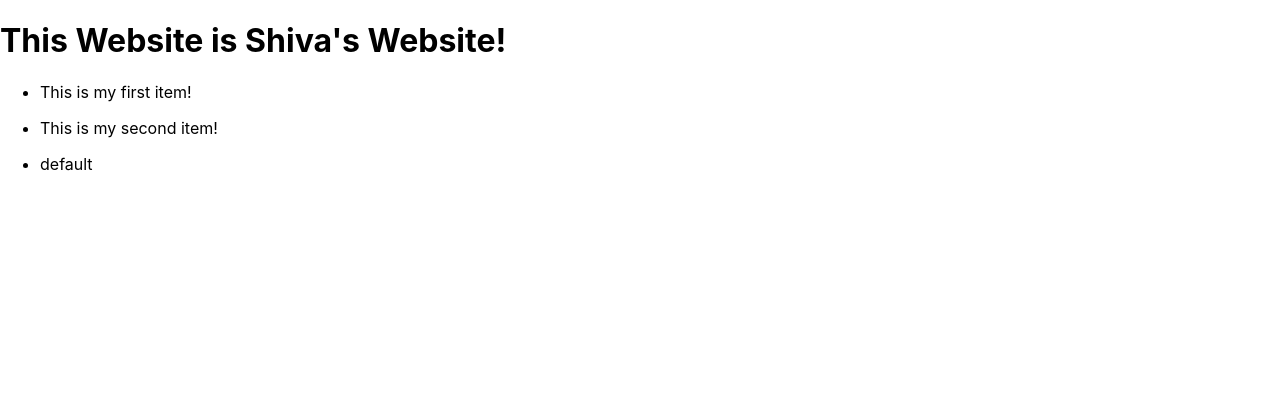
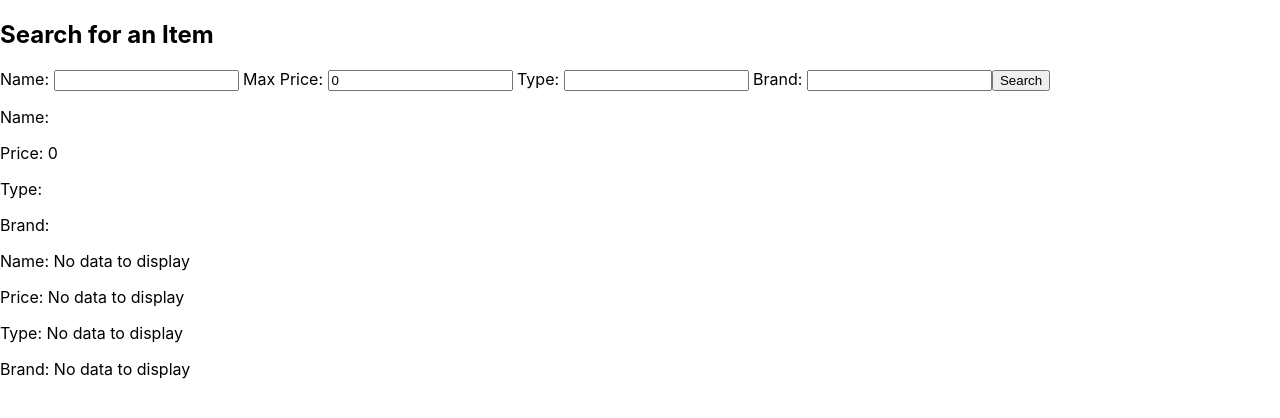
Before and after one commit to ShivaGanapathy/ReactApplication, a React (Create React App) app in the folder inventory/: page / in a window 1280 px wide. Shown: the top 418 px of the page. Built offline with nearby package versions, Linux system fonts and the light colour scheme.

Commit message:
added callback functions

```diff
--- a/inventory/src/App.js
+++ b/inventory/src/App.js
@@ -1,17 +1,22 @@
+import React from 'react';
 import './App.css';
-import Info from "./components/info.js"
-import List from "./components/list.js"
-// import { PropTypes } from "prop-types"
-// import {useState} from "react";
+import SearchBar from './components/SearchBar';
+import {useState} from "react";
 
 function App() {
+  const [data, setdata] = useState({})
+
+  const updateData = (searchParams) =>{
+    setdata(searchParams)
+  }
+
   return (
     <div className="App">
-      <Info></Info>
-      <List text="This is my first item!"></List>
-      <List text="This is my second item!"></List>
-      <List></List>
-
+      <SearchBar callback={updateData}></SearchBar>
+      <p>Name: {"name" in data ? data["name"]:"No data to display"}</p>
+      <p>Price: {"price" in data ? data["price"]:"No data to display"}</p>
+      <p>Type: {"type" in data ? data["type"]:"No data to display"}</p>
+      <p>Brand: {"brand" in data ? data["brand"]:"No data to display"}</p>
     </div>
   );
 }
--- /dev/null
+++ b/inventory/src/components/SearchBar.js
@@ -0,0 +1,39 @@
+import {useState} from "react";
+
+function SearchBar(props){
+    const [name, setname] = useState("");
+    const [price, setprice] = useState(0)
+    const [type, settype] = useState("")
+    const [brand, setbrand] = useState("")
+
+    const searchButtonPressed= () =>{
+            props.callback({name:name,price:price,type:type,brand:brand})
+
+    }
+
+    return(
+        <div>
+            <h2>Search for an Item</h2>
+            <form>
+                <label htmlFor="name-field"> Name: </label>
+                <input id="name-field" type="text" value={name} onChange={(e)=>setname(e.target.value)}/>
+                <label htmlFor="price-field"> Max Price: </label>
+                <input id="price-field" type="number" value={price} onChange={(e)=>setprice(e.target.value)}/>
+                <label htmlFor="type-field"> Type: </label>
+                <input id="type-field" type="text" value={type} onChange={(e)=>settype(e.target.value)}/>
+                <label htmlFor="brand-field"> Brand: </label>
+                <input id="brand-field" type="text" value={brand} onChange={(e)=>setbrand(e.target.value)}/>
+                <button type="button" onClick={searchButtonPressed}> Search </button>
+
+            </form>
+
+            <p>Name: {name}</p>
+            <p>Price: {price}</p>
+            <p>Type: {type}</p>
+            <p>Brand: {brand}</p>
+        </div>
+    )
+
+}
+
+export default SearchBar
--- a/inventory/src/components/info.js
+++ /dev/null
@@ -1,16 +0,0 @@
-import React from "react";
-
-class Info extends React.Component{
-
-    render(){
-        return (
-            <div>
-                <h1>{"This Website is Shiva's Website!"}</h1>
-            </div>
-        )
-    }
-
-}
-
-
- export default Info;
--- a/inventory/src/components/list.js
+++ /dev/null
@@ -1,27 +0,0 @@
-import React from "react";
-
-class List extends React.Component{
-
-    constructor(props){
-        super();
-    }
-
-    render(){
-        return(
-            <div>
-                <ul>
-                    <li>
-                        {this.props.text}
-                    </li>
-
-                </ul>
-            </div>
-        )
-    }
-}
-
-List.defaultProps = {
-    text: "default"
-}
-
-export default List;
```
Also changed, not shown: 1 other file (tests, documents, lock files or other folders).
